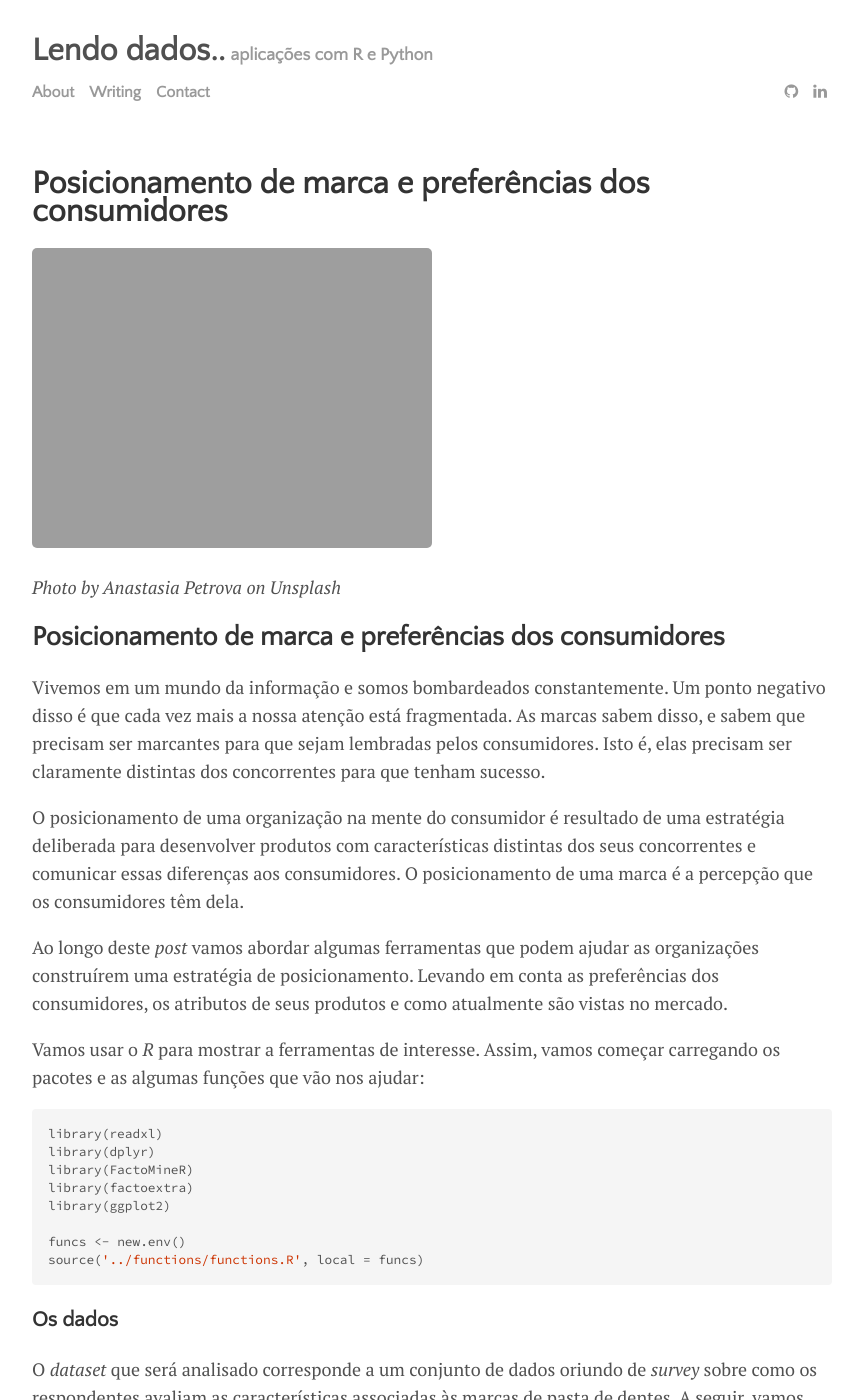
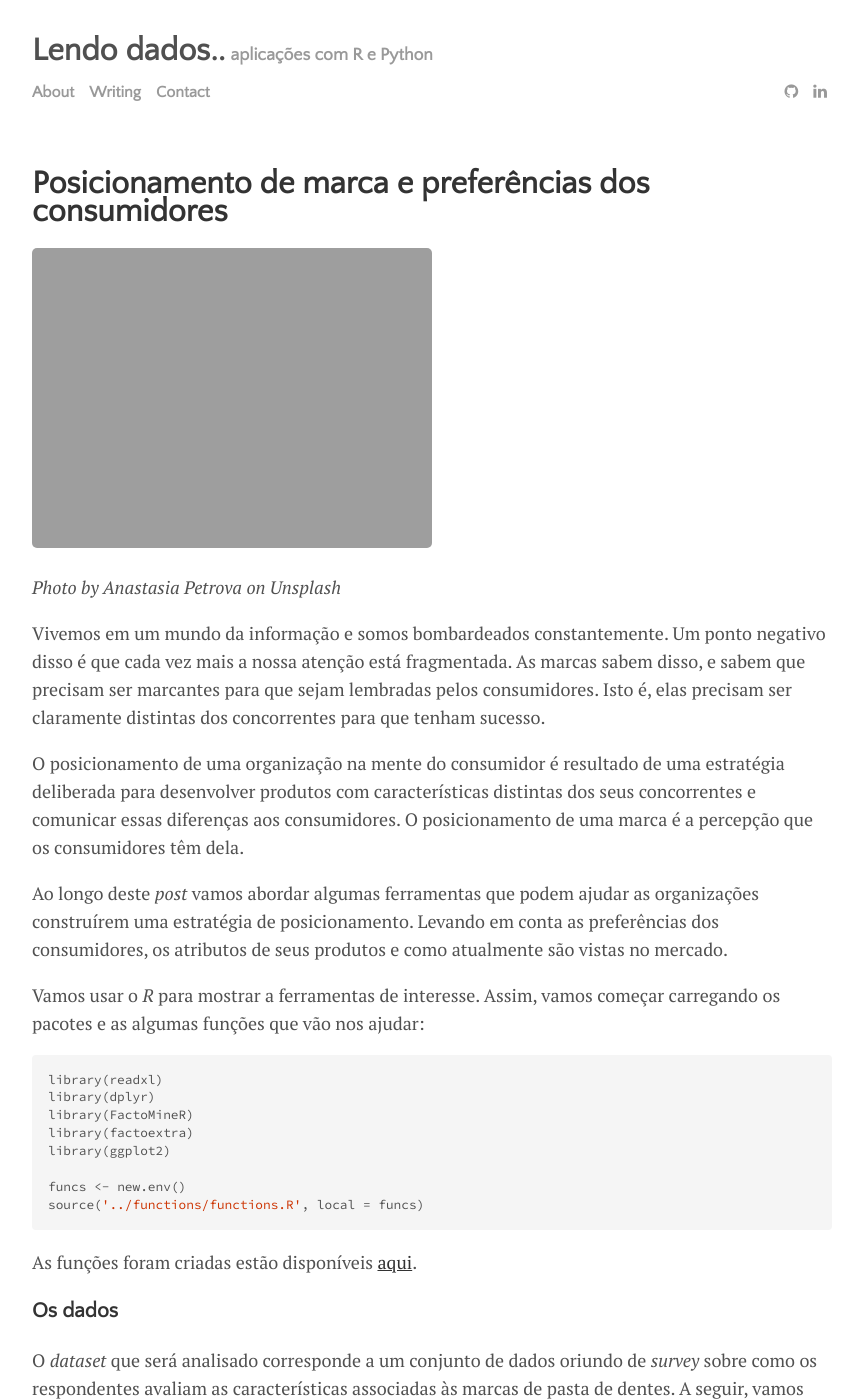
Before and after one commit to NeurembergMatos/NeurembergMatos.github.io, a Jekyll site: the page built from _posts/2020-07-29-posicionamento-de-marcas.md, in a window 1280 px wide and 1400 px high. Shown: the whole window, without its empty margins (208-1066 px from the left). Built offline with Jekyll 4.4.1, drawn with Linux system fonts in a browser that asks for light colours; comment, search, counter and statistics services are not loaded.

Commit message:
Removendo topico e adicionando repositorio

````diff
--- a/_posts/2020-07-29-posicionamento-de-marcas.md
+++ b/_posts/2020-07-29-posicionamento-de-marcas.md
@@ -7,8 +7,6 @@ tags: [R, marketing, PCA]
 image: ./posicionamento-marcas/capa.jpg
 ---
 *Photo by Anastasia Petrova on Unsplash*
-
-## Posicionamento de marca e preferências dos consumidores
 
 Vivemos em um mundo da informação e somos bombardeados constantemente. Um ponto negativo disso é que cada vez mais a nossa atenção está fragmentada. As marcas sabem disso, e sabem que precisam ser marcantes para que sejam lembradas pelos consumidores. Isto é, elas precisam ser claramente distintas dos concorrentes para que tenham sucesso.
 
@@ -30,6 +28,7 @@ funcs <- new.env()
 source('../functions/functions.R', local = funcs)
 ```
 
+As funções foram criadas estão disponíveis [aqui](https://github.com/NeurembergMatos/marketing-analitico/tree/master/posicionamento-marcas).
 
 ### Os dados
 
````
